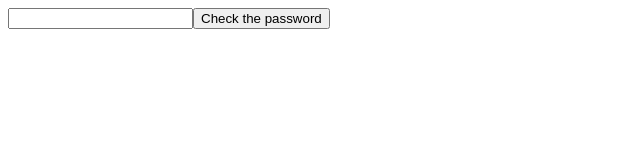
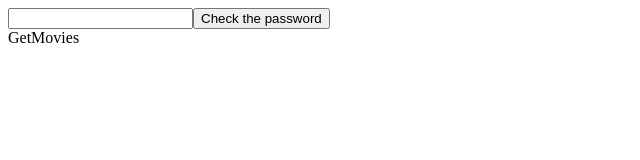
Before and after one commit to aoliadi/the-shoppies, a React (Vite) app: page / in a window 1280 px wide. Shown: the top 160 px of the page, without its empty margins (0-640 px from the left). Built offline with nearby package versions, Linux system fonts and the light colour scheme.

Commit message:
feat: :tada: Created GetMovies component

```diff
--- a/src/App.jsx
+++ b/src/App.jsx
@@ -1,9 +1,22 @@
+import { useEffect, useState } from "react";
+import GetMovies from "./Components/GetMovies";
 import SearchBar from "./Components/SearchBar";
 
 function App() {
+  const [searchQuery, setsearchQuery] = useState("");
+
+  useEffect(() => {
+    console.log(searchQuery);
+
+    return () => {
+      // second
+    };
+  }, [searchQuery]);
+
   return (
     <>
-      <SearchBar />
+      <SearchBar setsearchQuery={setsearchQuery} />
+      <GetMovies searchQuery={searchQuery} />
     </>
   );
 }
--- /dev/null
+++ b/src/Components/GetMovies.jsx
@@ -0,0 +1,6 @@
+const GetMovies = ({ searchQuery }) => {
+  console.log(searchQuery);
+  return <div>GetMovies</div>;
+};
+
+export default GetMovies;
```
